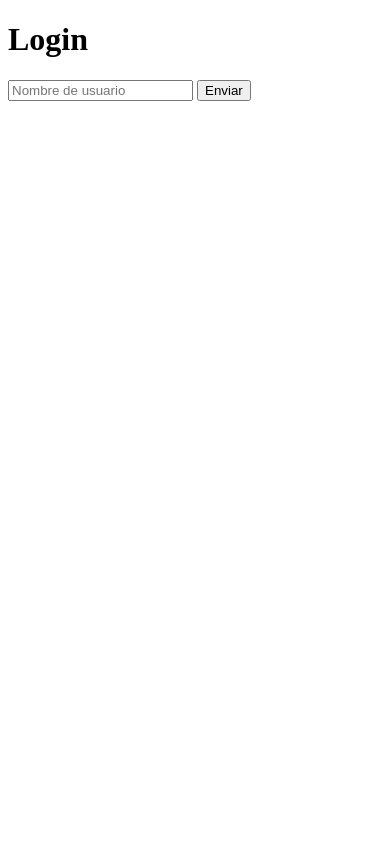
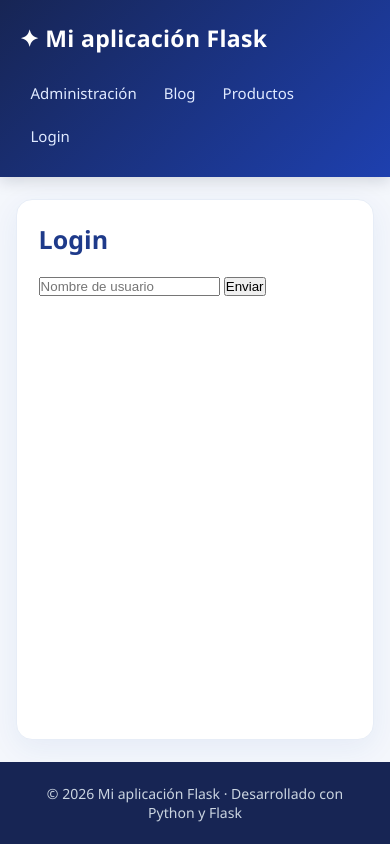
Before and after one commit to Darek231/blueprint, a Flask app: page /auth/login in a window 390 px wide. Run offline with Flask 3, Linux system fonts and the light colour scheme.

Commit message:
Completar modulos y plantillas Flask

```diff
--- a/app/auth/routes.py
+++ b/app/auth/routes.py
@@ -1,3 +1,4 @@
+
 from flask import Blueprint,render_template,request,redirect,url_for
 
 auth_bp = Blueprint('auth',__name__,url_prefix='/auth',template_folder='templates')
--- a/app/auth/templates/login.html
+++ b/app/auth/templates/login.html
@@ -1,15 +1,21 @@
-<!DOCTYPE html>
-<html lang="es">
-<head>
-    <meta charset="UTF-8">
-    <meta name="viewport" content="width=device-width, initial-scale=1.0">
-    <title>Document</title>
-</head>
-<body>
+
+{% extends "base.html" %}
+
+{% block title %}
+    Iniciar sesión
+{% endblock %}
+
+{% block content %}
     <h1>Login</h1>
+
     <form action="" method="POST">
-        <input type="text" name="usuario" placeholder="Nombre de usuario">
+        <input
+            type="text"
+            name="usuario"
+            placeholder="Nombre de usuario"
+            required
+        >
+
         <input type="submit" value="Enviar">
     </form>
-</body>
-</html>
+{% endblock %}
--- /dev/null
+++ b/app/templates/base.html
@@ -0,0 +1,170 @@
+
+<!DOCTYPE html>
+<html lang="es">
+<head>
+    <meta charset="UTF-8">
+    <meta name="viewport" content="width=device-width, initial-scale=1.0">
+
+    <title>{% block title %}Mi aplicación Flask{% endblock %}</title>
+
+    <style>
+        * {
+            margin: 0;
+            padding: 0;
+            box-sizing: border-box;
+        }
+
+        body {
+            font-family: 'Segoe UI', Arial, sans-serif;
+            background: #f4f7fc;
+            color: #263248;
+            min-height: 100vh;
+            display: flex;
+            flex-direction: column;
+        }
+
+        /* Encabezado */
+        header {
+            background: linear-gradient(135deg, #172554, #1e40af);
+            color: white;
+            padding: 25px 8%;
+            box-shadow: 0 4px 15px rgba(15, 23, 42, 0.15);
+        }
+
+        header h1 {
+            font-size: 27px;
+            margin-bottom: 20px;
+            letter-spacing: 0.3px;
+        }
+
+        /* Navegación */
+        nav {
+            display: flex;
+            flex-wrap: wrap;
+            gap: 12px;
+        }
+
+        nav a {
+            color: #e0eaff;
+            text-decoration: none;
+            padding: 10px 16px;
+            border-radius: 8px;
+            font-size: 15px;
+            transition: 0.3s;
+        }
+
+        nav a:hover {
+            background: #ffffff;
+            color: #1e40af;
+            transform: translateY(-2px);
+        }
+
+        /* Contenido principal */
+        main {
+            width: 84%;
+            max-width: 1200px;
+            margin: 40px auto;
+            flex: 1;
+            background: white;
+            padding: 35px;
+            border-radius: 16px;
+            box-shadow: 0 8px 30px rgba(30, 64, 175, 0.07);
+            border: 1px solid #e7edf7;
+        }
+
+        main h1 {
+            color: #1e3a8a;
+            font-size: 30px;
+            margin-bottom: 18px;
+        }
+
+        main h2 {
+            color: #334155;
+            margin: 25px 0 15px;
+        }
+
+        main p {
+            line-height: 1.8;
+            color: #64748b;
+            margin-bottom: 15px;
+        }
+
+        main ul {
+            padding-left: 25px;
+            line-height: 2;
+        }
+
+        main a {
+            color: #2563eb;
+            text-decoration: none;
+        }
+
+        main a:hover {
+            text-decoration: underline;
+        }
+
+        /* Pie de página */
+        footer {
+            background: #172554;
+            color: #cbd5e1;
+            text-align: center;
+            padding: 22px;
+            font-size: 14px;
+            margin-top: auto;
+        }
+
+        /* Adaptación a celulares */
+        @media (max-width: 600px) {
+            header {
+                padding: 22px 5%;
+            }
+
+            header h1 {
+                font-size: 23px;
+            }
+
+            nav {
+                gap: 5px;
+            }
+
+            nav a {
+                padding: 9px 11px;
+            }
+
+            main {
+                width: 92%;
+                margin: 22px auto;
+                padding: 22px;
+            }
+
+            main h1 {
+                font-size: 25px;
+            }
+        }
+    </style>
+</head>
+
+<body>
+
+    <header>
+        <h1>✦ Mi aplicación Flask</h1>
+
+        <nav>
+            <a href="{{ url_for('admin.panel') }}">Administración</a>
+            <a href="{{ url_for('blog.index') }}">Blog</a>
+            <a href="{{ url_for('productos.lista_productos') }}">Productos</a>
+            <a href="{{ url_for('auth.login') }}">Login</a>
+        </nav>
+    </header>
+
+    <main>
+        {% block content %}
+        {% endblock %}
+    </main>
+
+    <footer>
+        <p>© 2026 Mi aplicación Flask · Desarrollado con Python y Flask</p>
+    </footer>
+
+</body>
+</html>
```
Also changed, not shown: app/__init__.py (+12 -1 lines), app/admin/routes.py (+9 -4 lines), app/admin/templates/admin.html (added, +20 -0 lines), app/blog/routes.py (added, +28 -0 lines), app/blog/templates/blog.html (added, +20 -0 lines), app/productos/templates/index.html (+9 -0 lines), app/templates/inicio.html (added, +12 -0 lines), app/usuarios/templates/lista.html (+9 -0 lines), app/admin/__init__.py (added), app/blog/__init__.py (added), app/templates/__init__.py (added).
